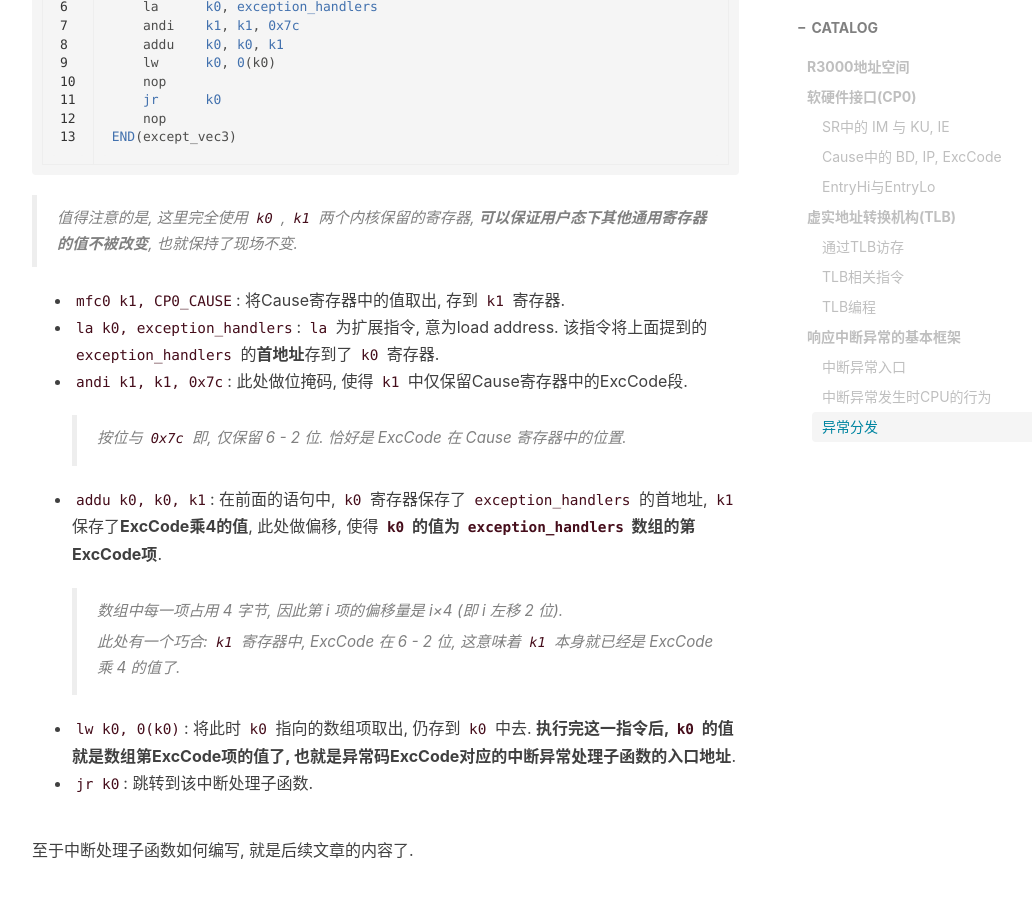
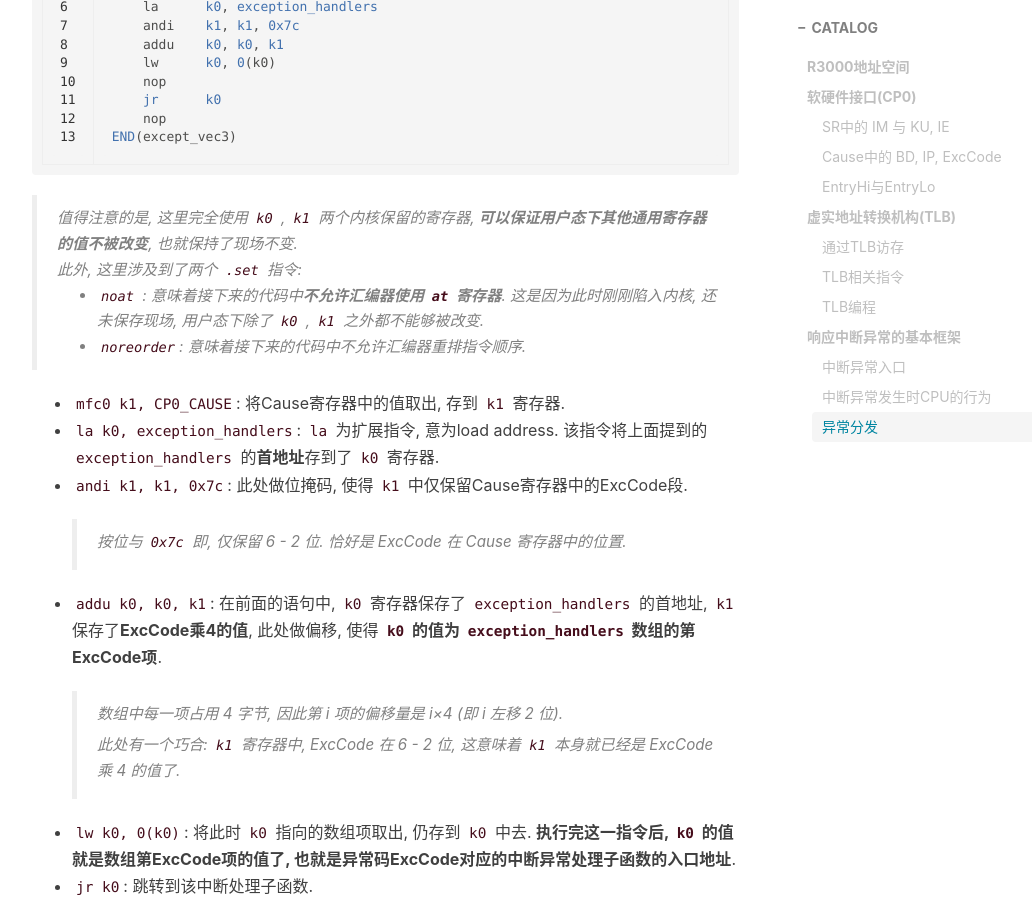
Before and after one commit to Coekjan/coekjan.github.io, a Jekyll site: the page built from _posts/MOS/2021-07-15-Introduction.md, in a window 1280 px wide and 900 px high, scrolled down 8888 px. Shown: the whole window, without its empty margins (233-1265 px from the left). Built offline with Jekyll 4.4.1, drawn with Linux system fonts in a browser that asks for light colours; nearby versions of some CDN libraries; comment, search, counter and statistics services are not loaded.

Commit message:
Add explanation about `.set noat/noreorder`

````diff
--- a/_posts/MOS/2021-07-15-Introduction.md
+++ b/_posts/MOS/2021-07-15-Introduction.md
@@ -228,8 +228,8 @@ void *set_except_vector(int n, void *addr)
 ```powershell
 .section .text.exc_vec3         // load this section to 0x80000080
 NESTED(except_vec3, 0, sp)
-    .set noat
-    .set noreorder
+    .set    noat
+    .set    noreorder
     mfc0    k1, CP0_CAUSE
     la      k0, exception_handlers
     andi    k1, k1, 0x7c
@@ -242,6 +242,10 @@ END(except_vec3)
 ```
 
 > 值得注意的是, 这里完全使用 `k0` , `k1` 两个内核保留的寄存器, **可以保证用户态下其他通用寄存器的值不被改变**, 也就保持了现场不变.
+>
+> 此外, 这里涉及到了两个 `.set` 指令:
+> * `noat` : 意味着接下来的代码中**不允许汇编器使用 `at` 寄存器**. 这是因为此时刚刚陷入内核, 还未保存现场, 用户态下除了 `k0` , `k1` 之外都不能够被改变.
+> * `noreorder`: 意味着接下来的代码中不允许汇编器重排指令顺序.
 
 * `mfc0 k1, CP0_CAUSE`: 将Cause寄存器中的值取出, 存到 `k1` 寄存器.
 * `la k0, exception_handlers`: `la` 为扩展指令, 意为load address. 该指令将上面提到的 `exception_handlers` 的**首地址**存到了 `k0` 寄存器.
````
